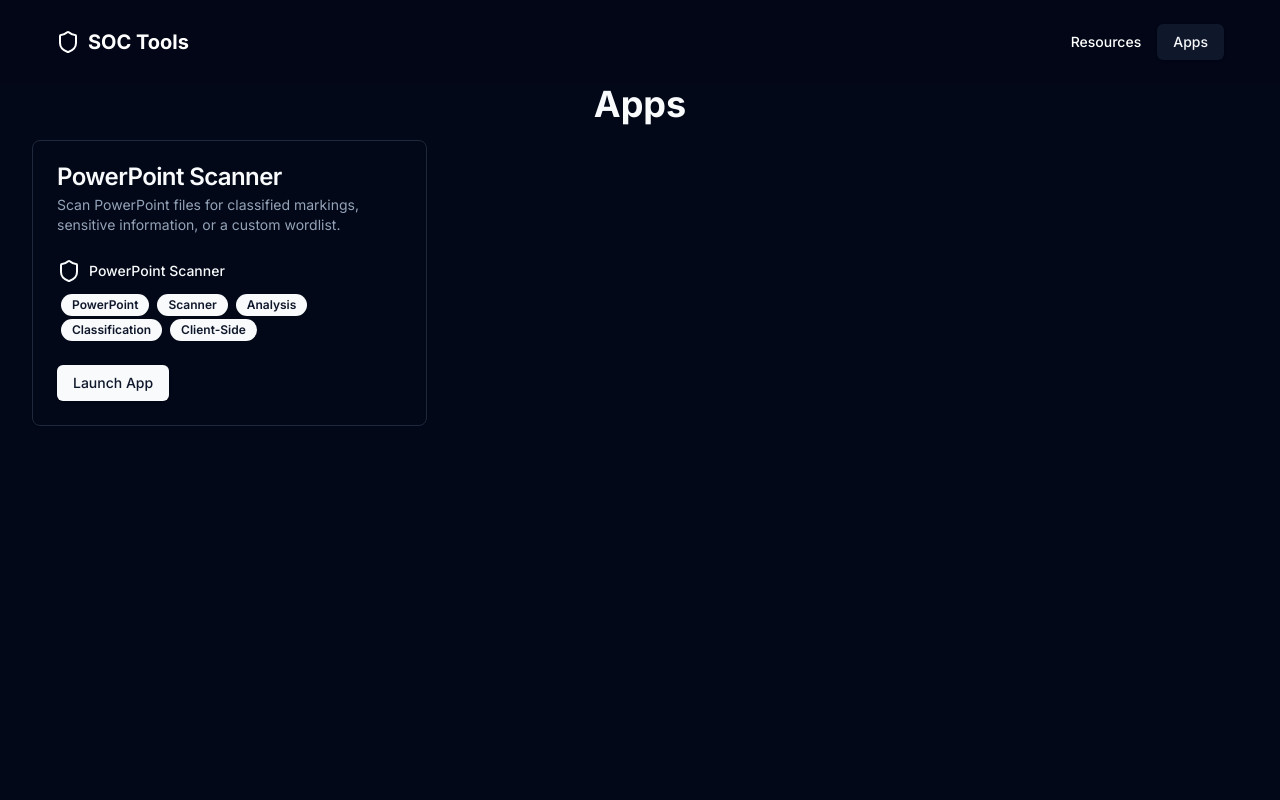
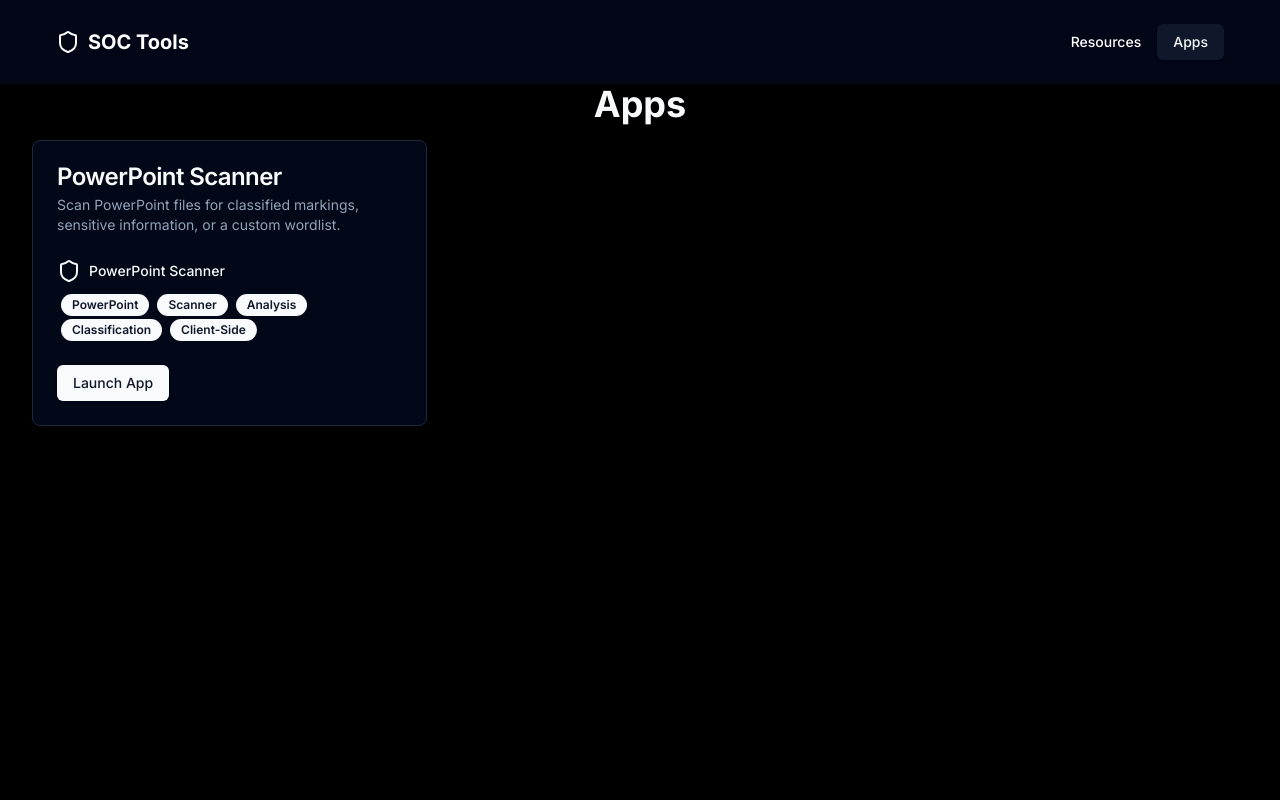
Before and after one commit to scissorhands26/soctools, a Next.js app: page /apps in a window 1280 px wide. Shown: the top 800 px of the page. Built offline with nearby package versions, Linux system fonts and the light colour scheme.

Commit message:
Updated app

```diff
--- a/app/apps/page.tsx
+++ b/app/apps/page.tsx
@@ -30,7 +30,7 @@ export default function AppsPage() {
   ];
 
   return (
-    <div className="container mx-auto h-screen">
+    <div className="container mx-auto h-screen bg-black">
       <h1 className="text-4xl font-bold text-center mb-4">Apps</h1>
       <div className="grid grid-cols-1 md:grid-cols-2 lg:grid-cols-3 gap-4">
         {apps.map((app) => (
```
